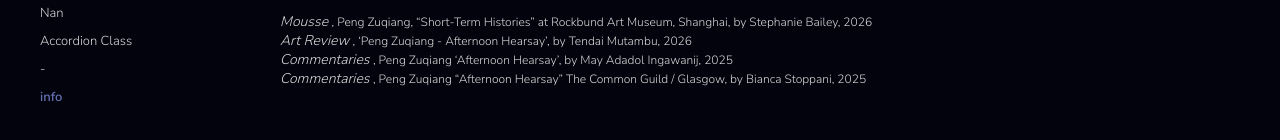
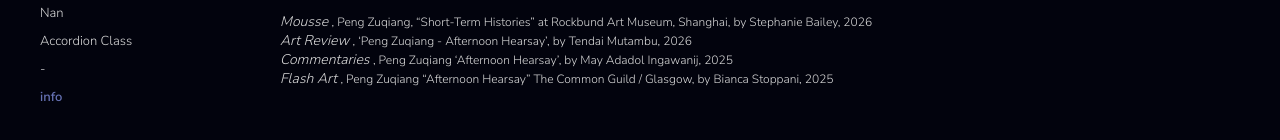
Before and after one commit to JAWeiss89/zuqiangPortfolioReact, a React (Create React App) app: page /info in a window 1280 px wide. Shown: the part 316-456 px from the top of the page. Built offline with nearby package versions, Linux system fonts and the light colour scheme.

Commit message:
Update Info.js

```diff
--- a/src/Info.js
+++ b/src/Info.js
@@ -59,7 +59,7 @@ const Info = ({hideNav}) => {
           target="_blank"
           rel="noopener noreferrer"
         >
-          <em>Commentaries</em>
+          <em>Flash Art</em>
         </a>{' '}
         <span style={{ fontSize: '12px' }}>
              , Peng Zuqiang “Afternoon Hearsay” The Common Guild / Glasgow, by Bianca Stoppani, 2025
```
